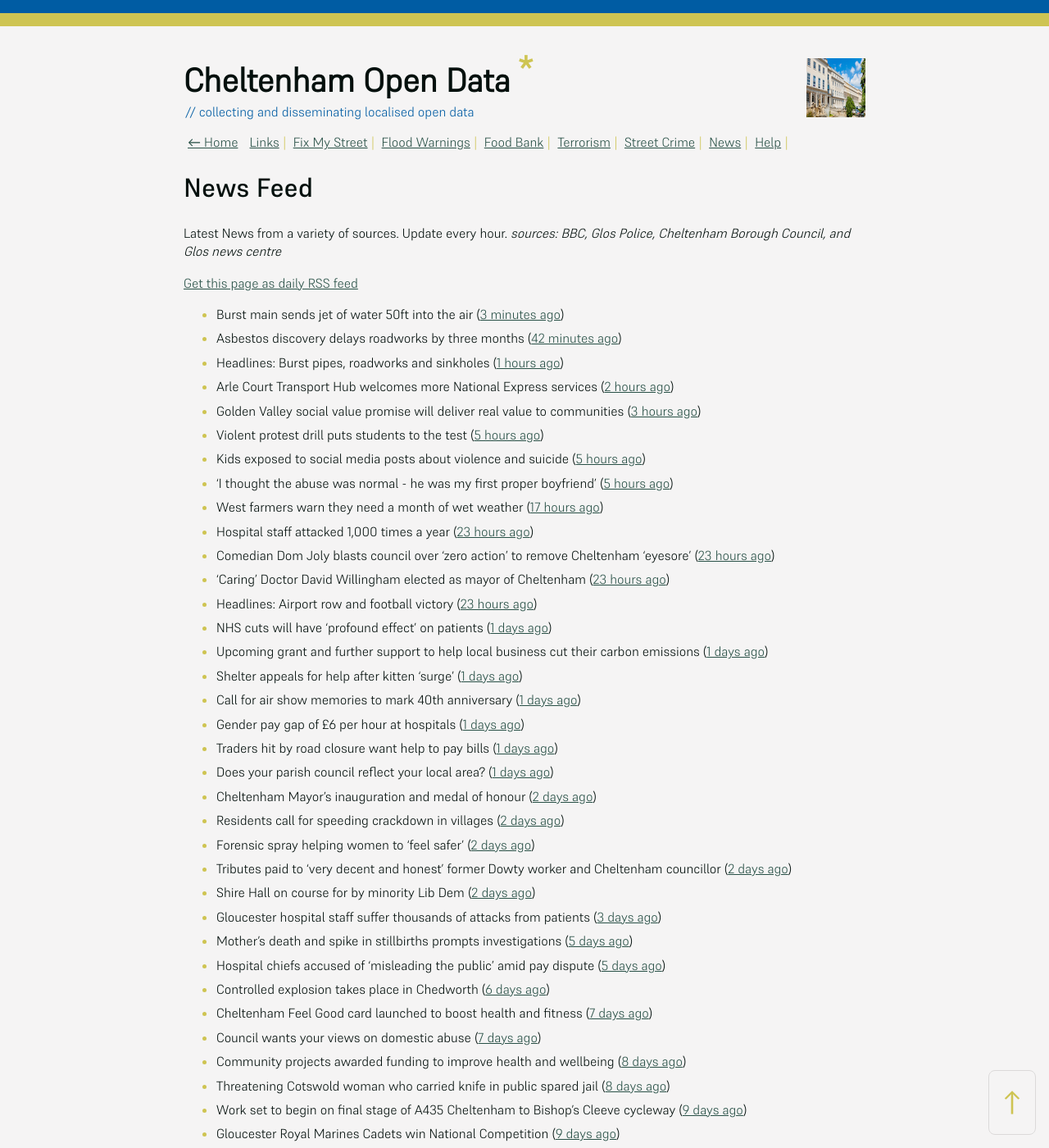
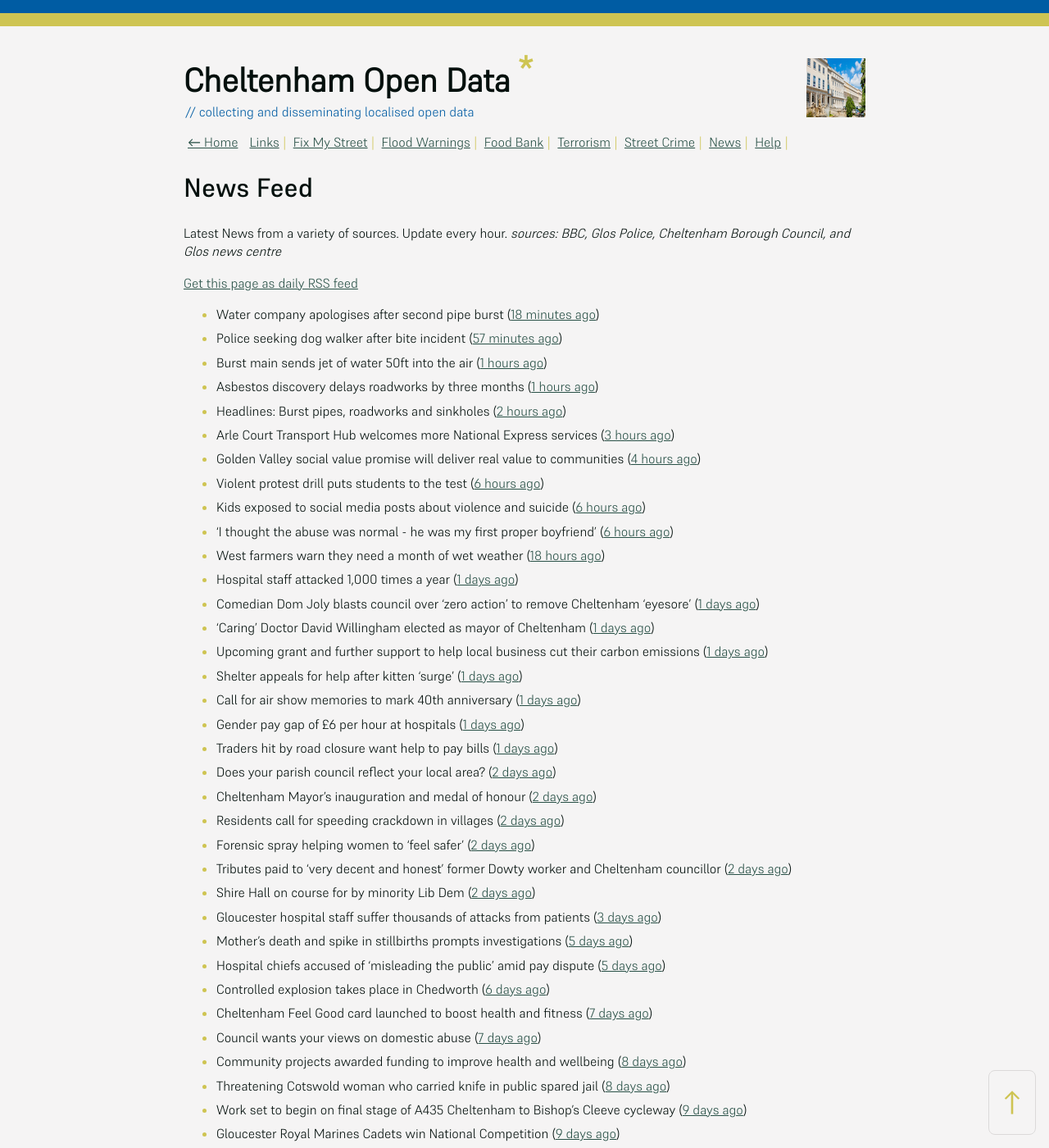
Before and after one commit to mat-0/cheltenham-open-data, a Jekyll site: the page built from _pages/news.md, in a window 1280 px wide and 1400 px high. Shown: the whole window at 82% size. Built offline with Jekyll 4.4.1, drawn with Linux system fonts in a browser that asks for light colours.

Commit message:
Updated 2025-05-15 11:57:50

```diff
--- a/_pages/news.md
+++ b/_pages/news.md
@@ -12,26 +12,26 @@ _sources: BBC, Glos Police, Cheltenham Borough Council, and Glos news centre_
 [Get this page as daily RSS feed](/daily.rss)
 
 <!-- news_marker starts -->
-- Burst main sends jet of water 50ft into the air ([3 minutes ago](https://www.bbc.com/news/articles/cd620lyqqnqo))
-- Asbestos discovery delays roadworks by three months ([42 minutes ago](https://www.bbc.com/news/articles/c0j7158dyevo))
-- Headlines: Burst pipes, roadworks and sinkholes ([1 hours ago](https://www.bbc.com/news/articles/c3e51154k5vo))
-- Arle Court Transport Hub welcomes more National Express services ([2 hours ago](https://gloucesternewscentre.co.uk/arle-court-transport-hub-welcomes-more-national-express-services/))
-- Golden Valley social value promise will deliver real value to communities ([3 hours ago](https://www.cheltenham.gov.uk/news/article/3011/golden_valley_social_value_promise_will_deliver_real_value_to_communities))
-- Violent protest drill puts students to the test ([5 hours ago](https://www.bbc.com/news/articles/cp92nl2yne8o))
-- Kids exposed to social media posts about violence and suicide ([5 hours ago](https://www.bbc.com/news/articles/c0r1gpr0ezwo))
-- 'I thought the abuse was normal - he was my first proper boyfriend' ([5 hours ago](https://www.bbc.com/news/articles/czj47g8kkm9o))
-- West farmers warn they need a month of wet weather ([17 hours ago](https://www.bbc.com/news/articles/c331dj5x2kpo))
-- Hospital staff attacked 1,000 times a year ([23 hours ago](https://www.bbc.com/news/articles/cjdznk3ve87o))
-- Comedian Dom Joly blasts council over ‘zero action’ to remove Cheltenham ‘eyesore’ ([23 hours ago](https://gloucesternewscentre.co.uk/comedian-dom-joly-blasts-council-over-zero-action-to-remove-cheltenham-eyesore/))
-- ‘Caring’ Doctor David Willingham elected as mayor of Cheltenham ([23 hours ago](https://gloucesternewscentre.co.uk/caring-doctor-david-willingham-elected-as-mayor-of-cheltenham/))
-- Headlines: Airport row and football victory ([23 hours ago](https://www.bbc.com/news/articles/c74nx300n4do))
-- NHS cuts will have 'profound effect' on patients ([1 days ago](https://www.bbc.com/news/articles/cn4gx20mwklo))
+- Water company apologises after second pipe burst ([18 minutes ago](https://www.bbc.com/news/articles/cn0g1jygjq1o))
+- Police seeking dog walker after bite incident ([57 minutes ago](https://www.bbc.com/news/articles/cwy37dejxd0o))
+- Burst main sends jet of water 50ft into the air ([1 hours ago](https://www.bbc.com/news/articles/cd620lyqqnqo))
+- Asbestos discovery delays roadworks by three months ([1 hours ago](https://www.bbc.com/news/articles/c0j7158dyevo))
+- Headlines: Burst pipes, roadworks and sinkholes ([2 hours ago](https://www.bbc.com/news/articles/c3e51154k5vo))
+- Arle Court Transport Hub welcomes more National Express services ([3 hours ago](https://gloucesternewscentre.co.uk/arle-court-transport-hub-welcomes-more-national-express-services/))
+- Golden Valley social value promise will deliver real value to communities ([4 hours ago](https://www.cheltenham.gov.uk/news/article/3011/golden_valley_social_value_promise_will_deliver_real_value_to_communities))
+- Violent protest drill puts students to the test ([6 hours ago](https://www.bbc.com/news/articles/cp92nl2yne8o))
+- Kids exposed to social media posts about violence and suicide ([6 hours ago](https://www.bbc.com/news/articles/c0r1gpr0ezwo))
+- 'I thought the abuse was normal - he was my first proper boyfriend' ([6 hours ago](https://www.bbc.com/news/articles/czj47g8kkm9o))
+- West farmers warn they need a month of wet weather ([18 hours ago](https://www.bbc.com/news/articles/c331dj5x2kpo))
+- Hospital staff attacked 1,000 times a year ([1 days ago](https://www.bbc.com/news/articles/cjdznk3ve87o))
+- Comedian Dom Joly blasts council over ‘zero action’ to remove Cheltenham ‘eyesore’ ([1 days ago](https://gloucesternewscentre.co.uk/comedian-dom-joly-blasts-council-over-zero-action-to-remove-cheltenham-eyesore/))
+- ‘Caring’ Doctor David Willingham elected as mayor of Cheltenham ([1 days ago](https://gloucesternewscentre.co.uk/caring-doctor-david-willingham-elected-as-mayor-of-cheltenham/))
 - Upcoming grant and further support to help local business cut their carbon emissions ([1 days ago](https://www.cheltenham.gov.uk/news/article/3010/upcoming_grant_and_further_support_to_help_local_business_cut_their_carbon_emissions))
 - Shelter appeals for help after kitten 'surge' ([1 days ago](https://www.bbc.com/news/articles/c0719j13k87o))
 - Call for air show memories to mark 40th anniversary ([1 days ago](https://www.bbc.com/news/articles/cz703zwv1g2o))
 - Gender pay gap of £6 per hour at hospitals ([1 days ago](https://www.bbc.com/news/articles/c201nmk4jz6o))
 - Traders hit by road closure want help  to pay bills ([1 days ago](https://www.bbc.com/news/articles/c0lngp091kgo))
-- Does your parish council reflect your local area? ([1 days ago](https://www.cheltenham.gov.uk/news/article/3009/does_your_parish_council_reflect_your_local_area))
+- Does your parish council reflect your local area? ([2 days ago](https://www.cheltenham.gov.uk/news/article/3009/does_your_parish_council_reflect_your_local_area))
 - Cheltenham Mayor’s inauguration and medal of honour ([2 days ago](https://www.cheltenham.gov.uk/news/article/3008/cheltenham_mayors_inauguration_and_medal_of_honour))
 - Residents call for speeding crackdown in villages ([2 days ago](https://www.bbc.com/news/articles/cvg9x4v3k7jo))
 - Forensic spray helping women to 'feel safer' ([2 days ago](https://www.bbc.com/news/articles/cly392d3el1o))
```
Also changed, not shown: _data/flood.json (+5 -69 lines), _pages/fix-my-street.md (+15 -15 lines), index.md (+5 -5 lines).
